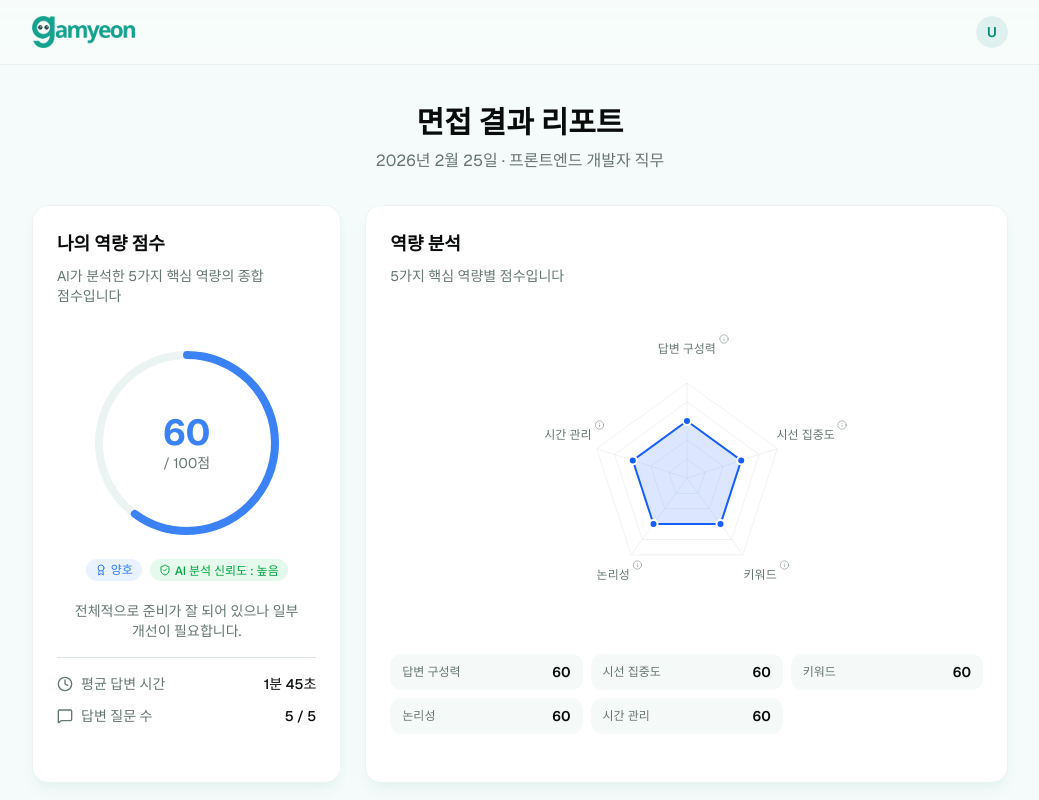
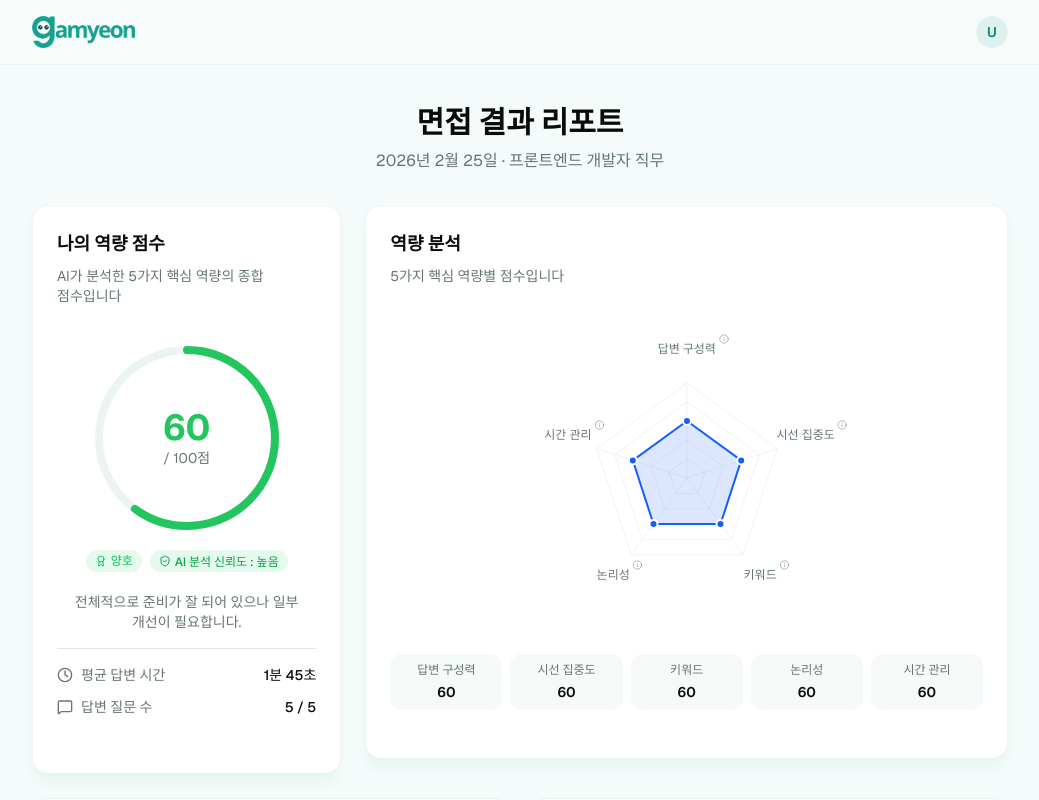
Before and after one commit to team-gamyeon/gamyeon-nextjs-frontend, a Next.js app: page /result in a window 1280 px wide. Shown: the whole page, without its empty margins (120-1159 px from the left). Built offline with nearby package versions, Linux system fonts and the light colour scheme.

Commit message:
chore: 종합 점수 차트 색상 변경

```diff
--- a/src/featured/result/components/RadarChartSection.tsx
+++ b/src/featured/result/components/RadarChartSection.tsx
@@ -142,14 +142,14 @@ export function RadarChartSection({ data }: RadarChartSectionProps) {
           </TooltipProvider>
 
           {/* 역량 점수 그리드 */}
-          <div className="mt-4 grid w-full grid-cols-2 gap-2 sm:grid-cols-3">
+          <div className="mt-4 flex w-full gap-2">
             {data.map((d) => (
               <div
                 key={d.label}
-                className="bg-muted/50 flex items-center justify-between rounded-lg px-3 py-2"
+                className="bg-muted/50 flex flex-1 flex-col items-center rounded-lg px-2 py-2"
               >
-                <span className="text-muted-foreground truncate text-xs">{d.label}</span>
-                <span className="ml-2 shrink-0 text-sm font-semibold">{d.value}</span>
+                <span className="text-muted-foreground text-center text-xs">{d.label}</span>
+                <span className="mt-1 text-sm font-semibold">{d.value}</span>
               </div>
             ))}
           </div>
--- a/src/featured/result/components/ScoreSummaryCard.tsx
+++ b/src/featured/result/components/ScoreSummaryCard.tsx
@@ -13,8 +13,8 @@ interface ScoreSummaryCardProps {
 }
 
 function getScoreChartColor(score: number): string {
-  if (score >= 75) return '#22c55e' // green-500
-  if (score >= 50) return '#3b82f6' // blue-500
+  if (score >= 75) return '#3b82f6' // blue-500
+  if (score >= 50) return '#22c55e' // green-500
   if (score >= 25) return '#eab308' // yellow-500
   return '#ef4444' // red-500
 }
--- a/src/featured/result/constants.ts
+++ b/src/featured/result/constants.ts
@@ -3,8 +3,8 @@ export type ScoreGrade = '미흡' | '보통' | '양호' | '좋음'
 export const SCORE_GRADE_STYLE: Record<ScoreGrade, string> = {
   미흡: 'bg-red-500/10 text-red-600',
   보통: 'bg-yellow-500/10 text-yellow-600',
-  양호: 'bg-blue-500/10 text-blue-500',
-  좋음: 'bg-green-500/10 text-green-500',
+  양호: 'bg-green-500/10 text-green-500',
+  좋음: 'bg-blue-500/10 text-blue-500',
 }
 
 export function getScoreGrade(score: number): ScoreGrade {
```
